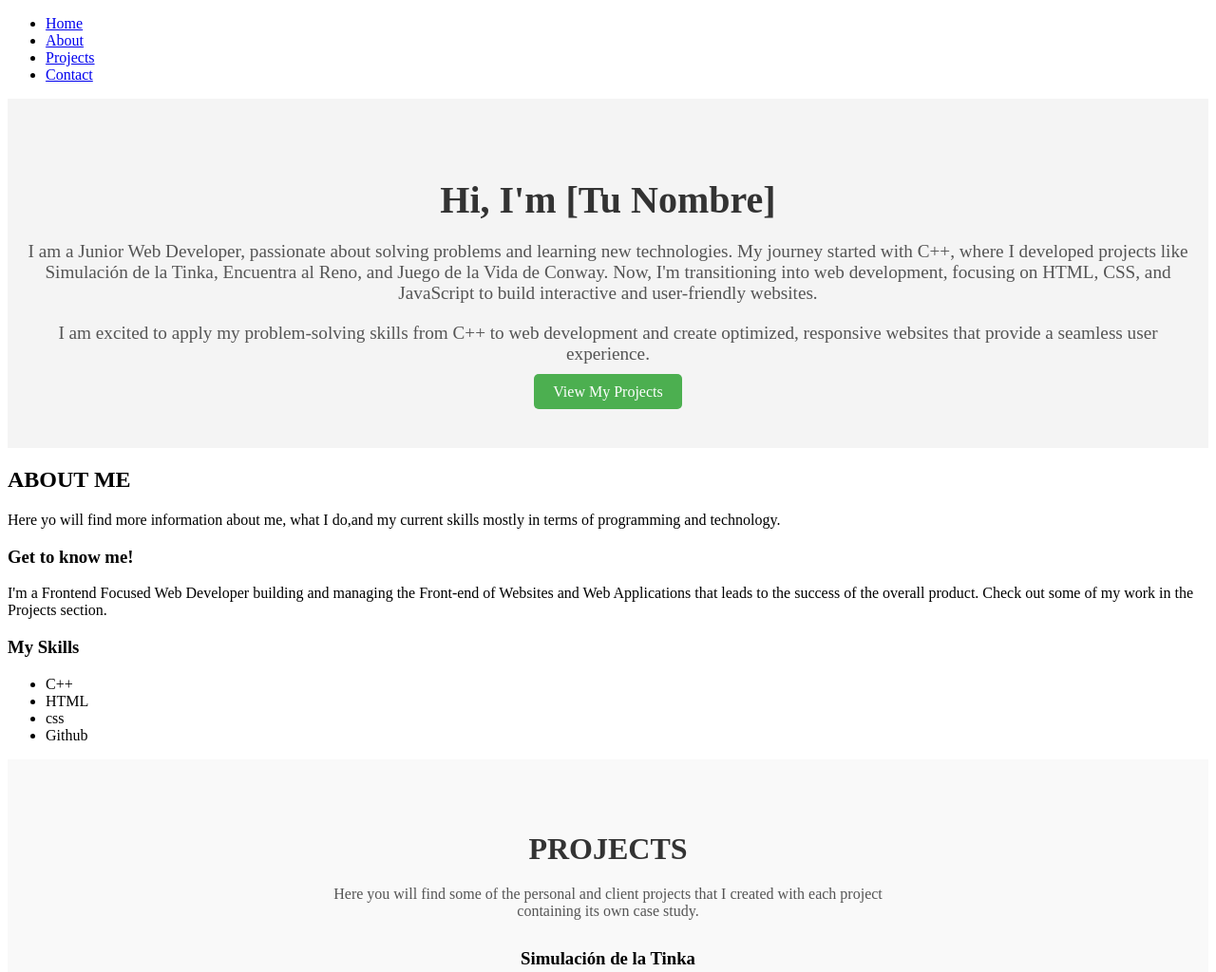
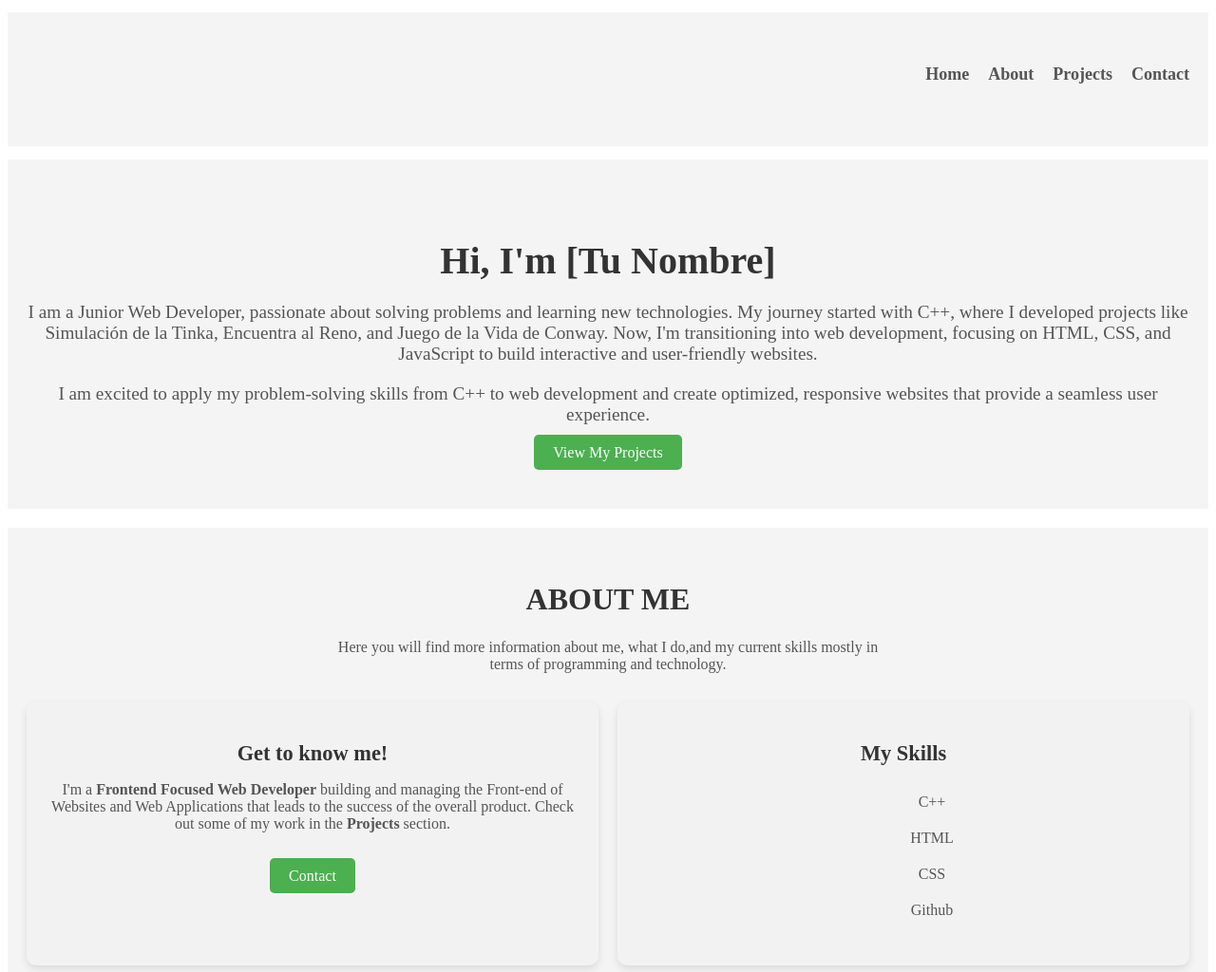
Before and after one commit to DennisMiranda/Portfolio-Project, a plain HTML site: page index.html in a window 1280 px wide. Shown: the top 1024 px of the page at 95% size. Drawn offline with Linux system fonts and the light colour scheme.

Commit message:
Update About section

```diff
--- a/css/style.css
+++ b/css/style.css
@@ -1,3 +1,36 @@
+/* header */
+#header {
+    padding: 50px 20px;
+    background-color: #f4f4f4;
+
+    margin-block-start: 0.83em;
+    margin-block-end: 0.83em;
+    margin-inline-start: 0px;
+    margin-inline-end: 0px;
+  }
+
+  nav ul {
+    display: flex;
+    justify-content: flex-end;
+    padding: 0;
+    margin: 0;
+  }
+
+  li{
+    list-style: none;
+    font-size: 1rem;
+    margin-bottom: 10px;
+    padding: 5px 0;
+    margin-left: 20px;
+    }
+
+nav ul li a{
+    text-decoration: none;
+    color: #555;
+    font-size: 18px;
+    font-weight: 700;
+}
+
 /* home */
 #home {
     background-color: #f4f4f4;
@@ -30,11 +63,86 @@
     background-color: #45a049;
   }
 
+  /* About Section */
+#about {
+    display: block;
+    font-size: 1.5rem;
+    margin-block-start: 0.83em;
+    margin-block-end: 0.83em;
+    margin-inline-start: 0px;
+    margin-inline-end: 0px;
+    unicode-bidi: isolate;
+
+    padding: 50px 20px;
+    text-align: center;
+    background-color: #f4f4f4;
+}
+
+.title_h2{
+    display: block;
+    text-align: center;
+    color: #333;
+    font-size: 2rem;
+    max-width: 80rem;
+    line-height: 1.6;
+    margin: auto;
+}
+
+#about p{
+    font-size: 1rem;
+    margin-bottom: 30px;
+    color: #555;
+    max-width: 600px;
+    margin-left: auto;
+    margin-right: auto;
+}
+
+  /* Separate columns */
+.about_grid{
+    display: grid;
+    grid-template-columns: 1fr 1fr;
+    gap: 20px;
+    align-items: stretch;
+}
+
+@media (max-width: 768px) {
+    .about_grid {
+      grid-template-columns: 1fr;
+    }
+}
+
+#about h3{
+    font-size: 1.4rem;
+    color: #333;
+    margin-bottom: 10px;
+}
+
+#about li{
+list-style: none;
+font-size: 1rem;
+margin-bottom: 10px;
+color: #555;
+padding: 5px 0;
+}
+
+#description {
+    background-color: #f2f2f2;
+    padding: 20px;
+    border-radius: 10px;
+    box-shadow: 0 4px 8px rgba(0, 0, 0, 0.1);
+}
+#skills {
+    background-color: #f2f2f2;
+    padding: 20px;
+    border-radius: 10px;
+    box-shadow: 0 4px 8px rgba(0, 0, 0, 0.1);
+}
+
   /* Projects Section */
   #projects {
     padding: 50px 20px;
     text-align: center;
-    background-color: #f9f9f9;
+    background-color: #f4f4f4;
   }
 
   #projects h2 {
--- a/index.html
+++ b/index.html
@@ -23,38 +23,52 @@
     <section id="home">
       <h1>Hi, I'm [Tu Nombre]</h1>
       <p>
-        I am a Junior Web Developer, passionate about solving problems and learning new technologies. My journey started with C++, where I developed projects like Simulación de la Tinka, Encuentra al Reno, and Juego de la Vida de Conway. Now, I'm transitioning into web development, focusing on HTML, CSS, and JavaScript to build interactive and user-friendly websites.
+        I am a Junior Web Developer, passionate about solving problems and
+        learning new technologies. My journey started with C++, where I
+        developed projects like Simulación de la Tinka, Encuentra al Reno, and
+        Juego de la Vida de Conway. Now, I'm transitioning into web development,
+        focusing on HTML, CSS, and JavaScript to build interactive and
+        user-friendly websites.
       </p>
       <p>
-        I am excited to apply my problem-solving skills from C++ to web development and create optimized, responsive websites that provide a seamless user experience.
+        I am excited to apply my problem-solving skills from C++ to web
+        development and create optimized, responsive websites that provide a
+        seamless user experience.
       </p>
       <a href="#projects" class="btn">View My Projects</a>
     </section>
 
-
+    <!-- Section About -->
     <section id="about">
-      <h2>ABOUT ME</h2>
+      <h2 class="title_h2">ABOUT ME</h2>
       <p>
-        Here yo will find more information about me, what I do,and my current
+        Here you will find more information about me, what I do,and my current
         skills mostly in terms of programming and technology.
       </p>
-    </section>
-    <section id="description">
-      <h3>Get to know me!</h3>
+
+      <div class="about_grid">
+        <div id="description">
+          <h3 class="title_h3">Get to know me!</h3>
           <p>
-        I'm a Frontend Focused Web Developer building and managing the Front-end
-        of Websites and Web Applications that leads to the success of the
-        overall product. Check out some of my work in the Projects section.
+            I'm a <strong>Frontend Focused Web Developer</strong> building and
+            managing the Front-end of Websites and Web Applications that leads
+            to the success of the overall product. Check out some of my work in
+            the
+            <strong>Projects</strong>
+            section.
           </p>
-    </section>
-    <section id="skills">
-      <h3>My Skills</h3>
+          <a href="#contact" class="btn">Contact</a>
+        </div>
+        <div id="skills">
+          <h3 class="title_h3">My Skills</h3>
           <ul>
             <li>C++</li>
             <li>HTML</li>
-        <li>css</li>
+            <li>CSS</li>
             <li>Github</li>
           </ul>
+        </div>
+      </div>
     </section>
 
     <section id="projects">
@@ -68,36 +82,54 @@
         <!-- Proyecto: Simulacion de la Tinka -->
         <div class="project-card">
           <h3>Simulación de la Tinka</h3>
-      <img src="images/tinka.png" alt="Simulacion de la Tinka" class="project-image"/>
+          <img
+            src="images/tinka.png"
+            alt="Simulacion de la Tinka"
+            class="project-image"
+          />
           <p>
             This project simulates the Tinka lottery system in C++. The user can
             choose a set of numbers and check if they match with the randomly
             generated winning numbers.
           </p>
-      <a href="URL_DEL_PROYECTO_TINKA" class="btn" target="_blank">View Project</a>
+          <a href="URL_DEL_PROYECTO_TINKA" class="btn" target="_blank"
+            >View Project</a
+          >
         </div>
 
         <!-- Proyecto: Encuentra al Reno -->
         <div class="project-card">
           <h3>Encuentra al Reno</h3>
-      <img src="images/reno.jpeg" alt="Encuentra al Reno" class="project-image"/>
+          <img
+            src="images/reno.jpeg"
+            alt="Encuentra al Reno"
+            class="project-image"
+          />
           <p>
             In this C++ project, the user has to find the hidden reindeer in a
             virtual grid, using clues to locate its position.
           </p>
-      <a href="URL_DEL_PROYECTO_RENO" class="btn" target="_blank">View Project</a>
+          <a href="URL_DEL_PROYECTO_RENO" class="btn" target="_blank"
+            >View Project</a
+          >
         </div>
 
         <!-- Proyecto: Juego de la Vida de Conway -->
         <div class="project-card">
           <h3>Juego de la Vida de Conway</h3>
-      <img src="images/juegovida.png" alt="Juego de la Vida de Conway" class="project-image"/>
+          <img
+            src="images/juegovida.png"
+            alt="Juego de la Vida de Conway"
+            class="project-image"
+          />
           <p>
             This C++ project is a simulation of Conway's Game of Life. It models
             cellular automata where cells live, die, or reproduce based on a set
             of rules.
           </p>
-      <a href="URL_DEL_PROYECTO_VIDA" class="btn" target="_blank">View Project</a>
+          <a href="URL_DEL_PROYECTO_VIDA" class="btn" target="_blank"
+            >View Project</a
+          >
         </div>
       </div>
     </section>
```
Lines whose indentation alone changed are shown as unchanged.
